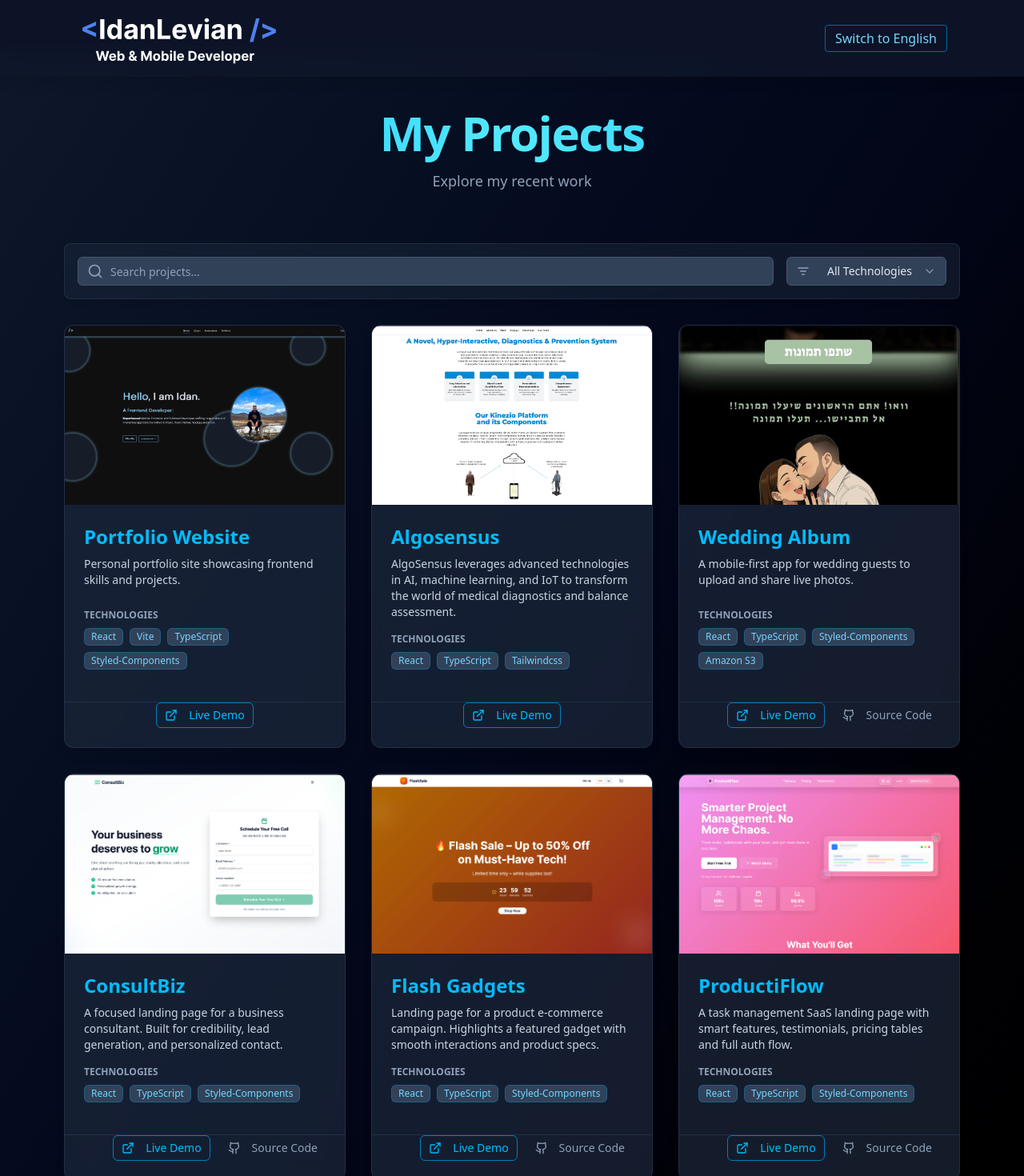
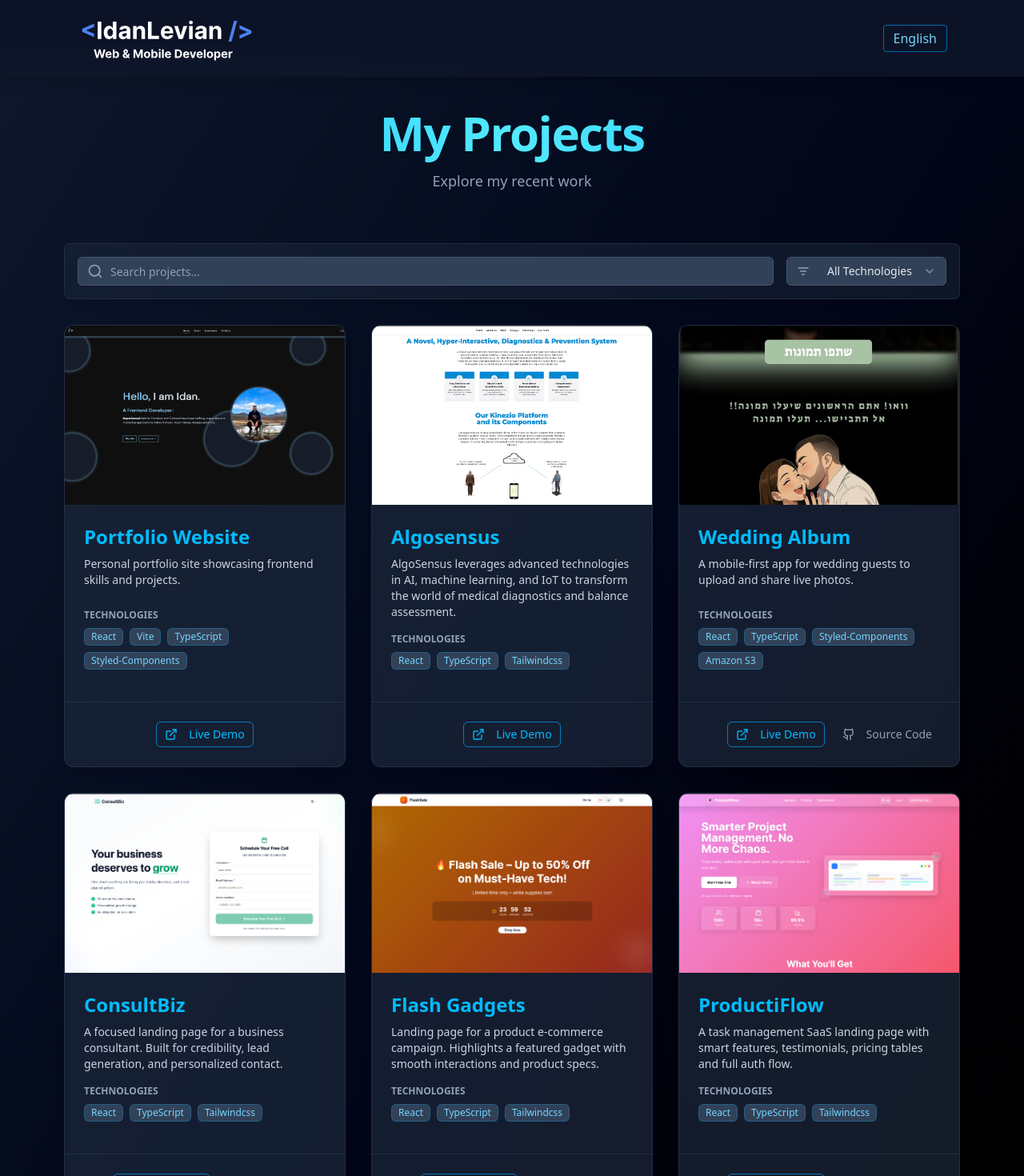
Before and after one commit to eidan66/idanlevian-projects, a React (Vite) app: page / in a window 1280 px wide. Shown: the top 1470 px of the page at 80% size. Built offline with nearby package versions, Linux system fonts and the light colour scheme.

Commit message:
Fix some styles and update text

```diff
--- a/src/components/Navbar/Navbar.tsx
+++ b/src/components/Navbar/Navbar.tsx
@@ -22,7 +22,7 @@ export const Navbar = ()=>{
                 <img
                   src={logo}
                   alt="Idan Levian logo"
-                  className="h-18 w-auto p-1 rounded-md"
+                  className="h-16 w-auto p-1 rounded-md"
                 />
               </a>
             </div>
--- a/src/components/projects/ProjectCard.tsx
+++ b/src/components/projects/ProjectCard.tsx
@@ -72,7 +72,7 @@ export default function ProjectCard({ project, index }: ProjectCardProps) {
           </div>
         </div>
       </div>
-      <div className={`p-6 pt-0 mt-auto flex items-center gap-3 border-t border-slate-700/50 ${project.liveUrl && project.githubUrl ? 'justify-end' : 'justify-center'}`}>
+      <div className={`p-6 mt-auto flex items-center gap-3 border-t border-slate-700/50 ${project.liveUrl && project.githubUrl ? 'justify-end' : 'justify-center'}`}>
           {project.liveUrl && (
             <Button
               variant="outline"
--- a/src/entities/Project.ts
+++ b/src/entities/Project.ts
@@ -42,7 +42,7 @@ const projectData: ProjectType[] = [
       he: 'דף נחיתה מודרני לכנסי טכנולוגיה דיגיטליים, כולל הצגת מרצים, לוחות זמנים, וקריאה ברורה לרכישת כרטיסים.',
     },
     imageUrl: `${import.meta.env.BASE_URL}images/digitalConf/digitalConf.png`,
-    techStack: ['React', 'TypeScript', 'Styled-Components'],
+    techStack: ['React', 'TypeScript', 'Tailwindcss'],
     liveUrl: 'https://digital-conf-luih.vercel.app/',
     githubUrl: 'https://github.com/eidan66/DigitalConf',
     featured: true,
@@ -58,7 +58,7 @@ const projectData: ProjectType[] = [
       he: 'דף נחיתה למוצר SaaS לניהול משימות כולל הצגת תכונות חכמות, המלצות, תמחור וזרימת התחברות מלאה.',
     },
     imageUrl: `${import.meta.env.BASE_URL}images/productiFlow/productiFlow.png`,
-    techStack: ['React', 'TypeScript', 'Styled-Components'],
+    techStack: ['React', 'TypeScript', 'Tailwindcss'],
     liveUrl: 'https://producti-flow.vercel.app/',
     githubUrl: 'https://github.com/eidan66/ProductiFlow',
     featured: true,
@@ -74,7 +74,7 @@ const projectData: ProjectType[] = [
       he: 'דף נחיתה למסע פרסום של חנות אונליין לגאדג׳טים. כולל הדגשה של מוצר מוביל ואינטראקציות מרשימות.',
     },
     imageUrl: `${import.meta.env.BASE_URL}images/flashGadgets/flashGadgets.png`,
-    techStack: ['React', 'TypeScript', 'Styled-Components'],
+    techStack: ['React', 'TypeScript', 'Tailwindcss'],
     githubUrl: 'https://github.com/eidan66/FlashGadgets',
     liveUrl: 'https://flash-gadgets.vercel.app/',
     featured: true,
@@ -90,7 +90,7 @@ const projectData: ProjectType[] = [
       he: 'דף נחיתה ממוקד ליועץ עסקי, בנוי לסמכות, איסוף לידים ויצירת קשר אישי.',
     },
     imageUrl: `${import.meta.env.BASE_URL}images/consultBiz/consultBiz.png`,
-    techStack: ['React', 'TypeScript', 'Styled-Components'],
+    techStack: ['React', 'TypeScript', 'Tailwindcss'],
     githubUrl: 'https://github.com/eidan66/ConsultBiz',
     liveUrl: 'https://consult-biz.vercel.app/',
     featured: true,
--- a/src/i18n/locales/en.json
+++ b/src/i18n/locales/en.json
@@ -13,6 +13,6 @@
     "projects.technologies": "Technologies",
     "projects.liveDemo": "Live Demo",
     "projects.source": "Source Code",
-    "layout.switchHebrew": "Switch to Hebrew",
-    "layout.switchEnglish": "Switch to English"
+    "layout.switchHebrew": "עברית",
+    "layout.switchEnglish": "English"
   }
--- a/src/i18n/locales/he.json
+++ b/src/i18n/locales/he.json
@@ -13,6 +13,6 @@
     "projects.technologies": "טכנולוגיות",
     "projects.liveDemo": "צפייה",
     "projects.source": "קוד מקור",
-    "layout.switchHebrew": "החלף לעברית",
-    "layout.switchEnglish": "החלף לאנגלית"
+    "layout.switchHebrew": "עברית",
+    "layout.switchEnglish": "English"
   }
```
